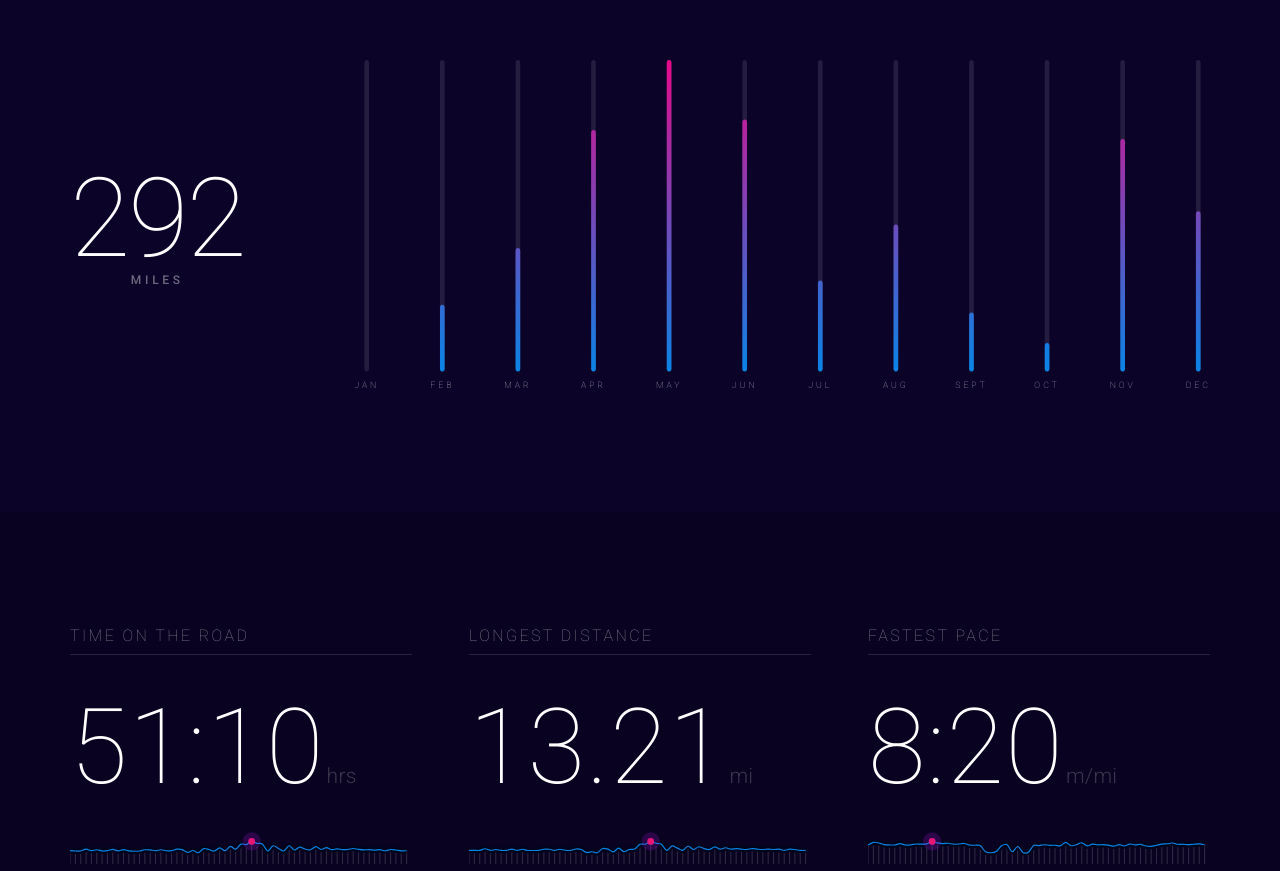
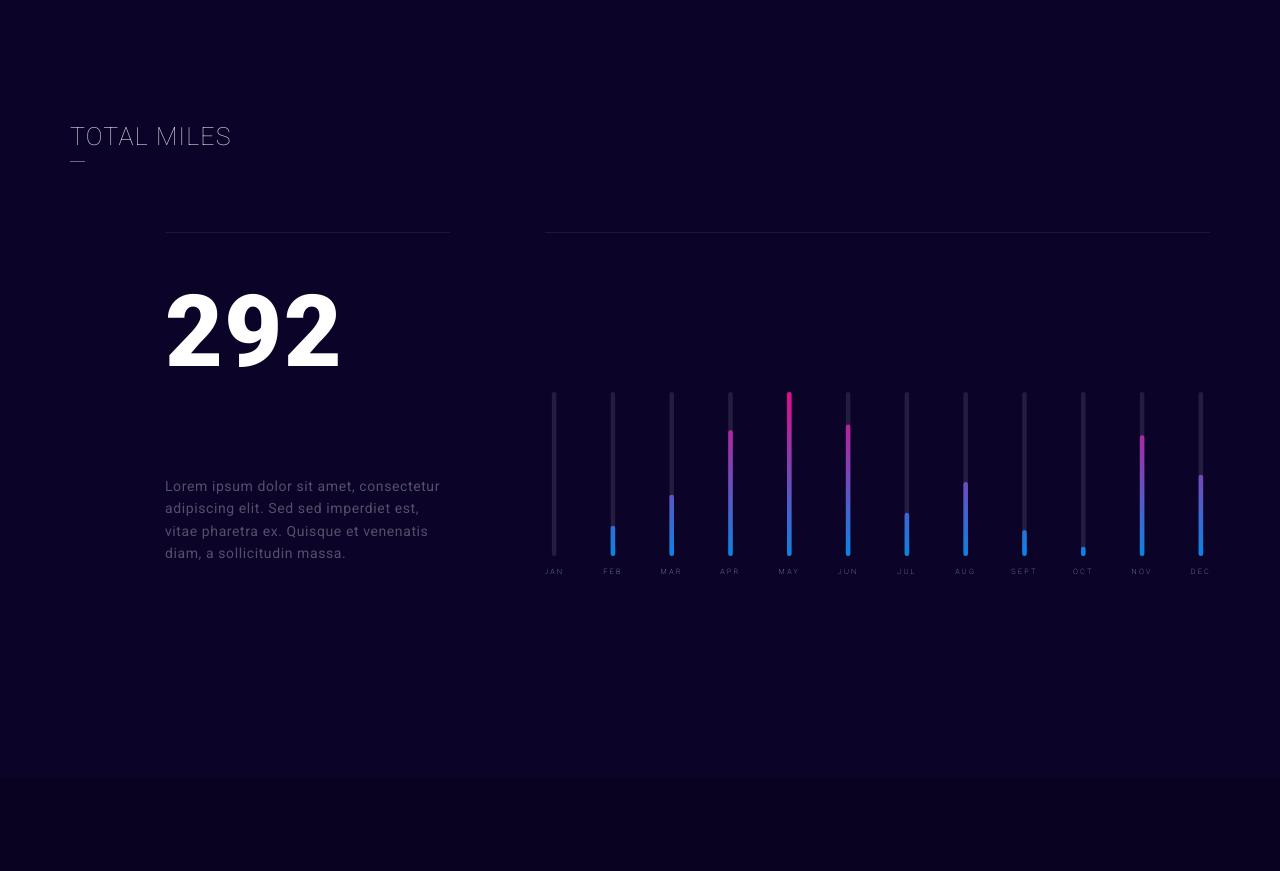
Before and after one commit to gastonfig/one-year-of-running, a website: page index.html in a window 1280 px wide. Shown: the part 1620-2491 px from the top of the page. Drawn offline with Linux system fonts and the light colour scheme.

Commit message:
Main graph layout updates + type color adjustments.

```diff
--- a/css/styles.css
+++ b/css/styles.css
@@ -399,6 +399,9 @@ th {
 body {
   font-family: 'Roboto', helvetica, arial, sans-serif; }
 
+.stats .copy, .stats_with-graph .copy, .stats_with-graph_title, .small-stats_title, .small-stats .value p {
+  -webkit-font-smoothing: antialiased; }
+
 /* TYPOGRAPHY
 ----------------------------------------------- */
 body {
@@ -409,36 +412,52 @@ ul {
   margin: 0;
   padding: 0; }
 
+a {
+  text-decoration: none;
+  transition: all 0.25s ease-in-out; }
+
 /* INTRO
 ----------------------------------------------- */
 .intro {
+  background: linear-gradient(to bottom, #0C011C 0%, #0c0329 100%); }
+
+.intro .container {
   background-size: cover;
   display: block;
   height: 100vh;
   position: relative; }
-  .intro .inner {
+  .intro .container .inner {
     left: 0;
     position: absolute;
     top: 40%;
     transform: translateY(-40%);
-    max-width: 43%; }
-  .intro h1 {
+    max-width: 80%;
+    z-index: 1; }
+    @media only screen and (min-width: 620px) {
+      .intro .container .inner {
+        max-width: 45%; } }
+  .intro .container h1 {
     color: white;
     font-weight: 100;
     letter-spacing: -.16rem;
     margin: 0 0 3.125rem 0;
     position: relative;
-    font-size: 6.875rem;
-    line-height: 7.5625rem; }
-    .intro h1 span {
+    font-size: 3.75rem;
+    line-height: 4.125rem; }
+    @media only screen and (min-width: 620px) {
+      .intro .container h1 {
+        letter-spacing: -.16rem;
+        font-size: 6.25rem;
+        line-height: 6.875rem; } }
+    .intro .container h1 span {
       font-weight: 700;
       letter-spacing: -.03em; }
-  .intro p {
+  .intro .container p {
     color: rgba(255, 255, 255, 0.45);
     font-weight: 100;
     letter-spacing: .065em;
     margin-left: 20%;
-    width: 100%;
+    width: 90%;
     font-size: 1.125rem;
     line-height: 1.51875rem; }
 
@@ -449,23 +468,17 @@ ul {
   transform: translateY(-50%); }
   .intro__chart .line {
     fill: transparent;
-    opacity: .55;
     stroke: #0984e6;
     stroke-width: 2; }
   .intro__chart .circle {
     fill: #EB176F;
     r: 2.5; }
-    .intro__chart .circle.selected {
-      r: 5;
-      fill: red; }
   .intro__chart .path {
     fill: transparent;
     stroke: rgba(230, 9, 138, 0.3);
     stroke-dasharray: 2, 2;
     stroke-width: 2; }
 
-/* META
------------------------------------------------ */
 .runs-circle {
   stroke: rgba(0, 0, 0, 0.3);
   stroke-width: 1; }
@@ -473,10 +486,10 @@ ul {
 .runs-label {
   font-weight: 100;
   letter-spacing: 0.15625rem;
-  opacity: .76;
+  opacity: .8;
   text-transform: uppercase;
-  font-size: 0.46875rem;
-  line-height: 0.46875rem; }
+  font-size: 0.5rem;
+  line-height: 0.5rem; }
 
 .miles-line, .miles-circle-bg {
   stroke-linecap: round;
@@ -484,81 +497,95 @@ ul {
   rx: 2.5;
   ry: 2.5; }
 
-/* RUN
+/* MAIN STATS
 ----------------------------------------------- */
+.stats_with-graph .value {
+  padding-top: 3.125rem;
+  float: left;
+  width: 100%; }
+  .stats_with-graph .value:before, .stats_with-graph .value:after {
+    background: rgba(255, 255, 255, 0.08);
+    content: '';
+    height: 1px;
+    position: absolute;
+    top: 0;
+    float: right;
+    width: 27.27273%; }
+  .stats_with-graph .value:before {
+    left: 0;
+    width: 27.27273%; }
+  .stats_with-graph .value:after {
+    right: 0;
+    width: 63.63636%; }
+
 .stats, .stats_with-graph {
-  padding-bottom: 7.5rem;
-  padding-top: 6.25rem;
+  padding-bottom: 12.5rem;
+  padding-top: 7.5rem;
   position: relative; }
   .stats .value p, .stats_with-graph .value p {
     color: #fff;
     display: inline-block;
-    font-weight: 100;
-    letter-spacing: -0.125rem;
-    margin: 0;
+    font-weight: 900;
+    letter-spacing: 0.0875rem;
+    margin: 0 0 0.625rem 0;
     font-size: 6.875rem;
-    line-height: 6.875rem; }
+    line-height: 6.25rem; }
     .stats .value p span, .stats_with-graph .value p span {
       display: block;
-      font-weight: 500;
-      letter-spacing: 0.23125rem;
+      font-weight: 100;
+      letter-spacing: 0.08125rem;
       text-transform: uppercase;
-      opacity: .4;
+      opacity: .3;
       text-align: center;
-      font-size: 0.75rem;
-      line-height: 0.75rem; }
-    .stats .value p.large_value, .stats_with-graph .value p.large_value {
-      font-size: 5.625rem;
-      line-height: 5.625rem; }
+      font-size: 0.8125rem;
+      line-height: 0.77187rem;
+      display: none; }
     @media only screen and (min-width: 870px) {
       .stats .value p, .stats_with-graph .value p {
-        font-size: 9.375rem;
-        line-height: 9.375rem; }
-        .stats .value p.large_value, .stats_with-graph .value p.large_value {
-          font-size: 6.875rem;
-          line-height: 6.875rem; } }
+        font-size: 6.25rem;
+        line-height: 6.25rem; } }
   .stats .inner, .stats_with-graph .inner {
-    position: relative; }
+    position: relative;
+    margin-left: 8.33333%; }
+  .stats .copy, .stats_with-graph .copy {
+    bottom: 0;
+    position: absolute;
+    float: left;
+    width: 27.27273%; }
+    .stats .copy p, .stats_with-graph .copy p {
+      color: rgba(255, 255, 255, 0.3);
+      letter-spacing: 0.0375rem;
+      font-size: 0.875rem;
+      line-height: 1.4rem; }
+
+.stats_with-graph_title, .small-stats_title {
+  color: rgba(255, 255, 255, 0.8);
+  font-weight: 100;
+  letter-spacing: 0.075rem;
+  margin-bottom: 4.375rem;
+  text-transform: uppercase;
+  font-size: 1.5625rem;
+  line-height: 1.5625rem; }
+  .stats_with-graph_title:after, .small-stats_title:after {
+    background: rgba(255, 255, 255, 0.4);
+    content: '';
+    display: block;
+    height: 1px;
+    margin-top: 0.75rem;
+    width: 0.9375rem; }
 
 .stats_with-graph .container {
   position: relative; }
 
-.stats_with-graph .value, .stats_with-graph .chart {
-  width: 100%; }
-
 @media only screen and (min-width: 767px) {
-  .stats_with-graph .value {
-    position: absolute;
-    top: 50%;
-    transform: translateY(-50%);
-    width: 25%; }
-    .stats_with-graph .value.left {
-      left: 0; }
-    .stats_with-graph .value.right {
-      right: 0;
-      text-align: right; }
   .stats_with-graph .chart {
-    width: 75%; } }
+    margin-left: 9.09091%;
+    float: right;
+    width: 63.63636%; } }
 
 @media only screen and (max-width: 870px) {
   .stats_with-graph .value {
     margin: 0.625rem 0 4.375rem 0; } }
-
-.stats_with-graph_title, .small-stats_title {
-  color: rgba(255, 255, 255, 0.5);
-  font-weight: 100;
-  letter-spacing: 2.42px;
-  margin-bottom: 4.375rem;
-  text-transform: uppercase;
-  font-size: 0.9375rem;
-  line-height: 0.9375rem; }
-  .stats_with-graph_title:after, .small-stats_title:after {
-    background: rgba(255, 255, 255, 0.17);
-    content: '';
-    display: block;
-    height: 2px;
-    margin-top: 0.75rem;
-    width: 0.75rem; }
 
 /* FEED
 ----------------------------------------------- */
@@ -591,6 +618,9 @@ ul {
 
 /* SMALL STATS
 ----------------------------------------------- */
+.small-stats {
+  padding-bottom: 11.25rem;
+  padding-top: 10rem; }
   .small-stats .value {
     margin-right: 5%;
     width: 30%; }
@@ -603,20 +633,20 @@ ul {
         width: 100%; }
         .small-stats .value:last-child {
           margin-bottom: 0; } }
-
   .small-stats .value p {
-  letter-spacing: .075rem;
+    font-weight: 100;
+    letter-spacing: .015rem;
     margin-bottom: 1.875rem;
     font-size: 5.625rem;
     line-height: 5.625rem; }
     @media only screen and (min-width: 870px) {
       .small-stats .value p {
-      letter-spacing: .005rem;
+        letter-spacing: -.005rem;
         font-size: 4.375rem;
         line-height: 4.375rem; } }
     @media only screen and (min-width: 1100px) {
       .small-stats .value p {
-      letter-spacing: .075rem;
+        letter-spacing: -.05rem;
         font-size: 6.5625rem;
         line-height: 6.5625rem; } }
     .small-stats .value p span {
@@ -688,6 +718,10 @@ ul {
     .about_copy {
       margin-bottom: 2.5rem;
       max-width: 100%; } }
+  .about_copy a {
+    color: #EB176F; }
+    .about_copy a:hover {
+      color: #0984E6; }
 
 /* FOOTER
 ----------------------------------------------- */
@@ -702,7 +736,6 @@ footer {
     font-size: 0.8125rem;
     line-height: 0.8125rem; }
   footer a {
-    color: rgba(255, 255, 255, 0.8);
-    text-decoration: none; }
+    color: rgba(255, 255, 255, 0.8); }
     footer a:hover {
       color: #EB176F; }
--- a/index.html
+++ b/index.html
@@ -8,18 +8,21 @@
         <meta name="viewport" content="width=device-width, initial-scale=1">
 
         <link rel="apple-touch-icon" href="apple-touch-icon.png">
-        <link href='https://fonts.googleapis.com/css?family=Roboto:400,100,500,300,700' rel='stylesheet' type='text/css'>
+        <link href='https://fonts.googleapis.com/css?family=Roboto:400,100,500,300,700,900' rel='stylesheet' type='text/css'>
         <link rel="stylesheet" href="css/styles.css">
     </head>
     <body ng-controller="mainCtrl" ng-cloak>
 
-    <section class="intro container">
-        <div class="inner">
-            <h1>One Year of&nbsp;Running</h1>
-            <p>An annual report and data visualization exploration of my runs in 2015.</p>
+
+    <section class="outer intro">
+        <div class="container">
+            <div class="inner">
+                <h1>One Year <br />of Running</h1>
+                <p>An annual report and data visualization exploration of my runs in 2015.</p>
+            </div>
+
+            <div class="intro__chart" linear-chart chart-data="data"></div>
         </div>
-
-        <div class="intro__chart" linear-chart chart-data="data"></div>
     </section>
 
     <section class="run stats_with-graph outer dark">
@@ -27,11 +30,15 @@
             <h3 class="stats_with-graph_title">Total Runs</h3>
 
             <div class="inner">
-                <div class="value left">
+                <div class="value">
                     <p>{{ runsSum }}<span>runs</span></p>
                 </div>
 
-                <div class="chart right">
+                <div class="copy">
+                    <p>Lorem ipsum dolor sit amet, consectetur adipiscing elit. Sed sed imperdiet est, vitae pharetra ex. Quisque et venenatis diam, a sollicitudin massa.</p>
+                </div>
+
+                <div class="chart">
                     <div runs-dots-chart chart-data="data"></div>
                 </div>
             </div>
@@ -43,11 +50,15 @@
             <h3 class="stats_with-graph_title">Total Miles</h3>
 
             <div class="inner">
-                <div class="value left">
+                <div class="value">
                     <p class="large_value">{{ distanceSum | metersToMiles | number:0 }}<span>miles</span></p>
                 </div>
 
-                <div class="chart right">
+                <div class="copy">
+                    <p>Lorem ipsum dolor sit amet, consectetur adipiscing elit. Sed sed imperdiet est, vitae pharetra ex. Quisque et venenatis diam, a sollicitudin massa.</p>
+                </div>
+
+                <div class="chart">
                     <div miles-bar-chart chart-data="data"></div>
                 </div>
             </div>
@@ -82,9 +93,11 @@
             <h2>About this Project</h2>
 
             <div class="about_copy right">
-                <p>Lorem ipsum dolor sit amet, consectetur adipiscing elit. Mauris eleifend ornare odio, sit amet tempus mauris rutrum pellentesque. Fusce venenatis ante augue, feugiat consectetur turpis eleifend vitae. Cras porttitor quis risus a hendrerit. Cras ut aliquet lectus.</p>
-                <p>Nulla vitae imperdiet ipsum. Nulla consequat mollis magna tempus lacinia. Donec pretium vulputate mi, ac consequat enim pellentesque non.</p>
-                <p>Duis ac dui quis erat commodo rhoncus. Integer nisl tellus, sagittis laoreet rutrum et, hendrerit in magna. Aenean nec tempus justo, vitae faucibus felis. Sed imperdiet orci dignissim mi porttitor, at finibus massa feugiat. Nam dignissim scelerisque elit.</p>
+                <p>I took an interest in running in 2014 and <a href="http://gastonfig.com/my-first-race/" target="_blank">ran my first</a> race that year. I didn't make myself promises for 2015 but tried to run more overall and have fun at.</p>
+                <!-- <p>In 2015 running became more of a fun thing to do during in the weekends, most times pushing my daughter on her stroller.</p> -->
+
+                <h3>Meta</h3>
+                <p>I tracked all my activities using the <a href="https://www.strava.com/" target="_blank">Strava app</a>. I also wrote a quick Python script to export and format the data for easy manipulation and visualization. All the visualizations were built using <a href="http://d3js.org/" target="_blank">D3.js</a> with a little help from <a href="https://angularjs.org/" target="_blank">Angular.js</a>. The rest is just good old HTML and CSS.</p>
             </div>
 
             <div class="third left">
--- a/scss/main.scss
+++ b/scss/main.scss
@@ -27,13 +27,19 @@ ul {
 	padding: 0;
 }
 
+a {
+	text-decoration: none;
+	transition: all 0.25s ease-in-out;
+}
 
 /* INTRO
 ----------------------------------------------- */
+.intro {
+	background: linear-gradient(to bottom, #0C011C 0%,#0c0329 100%);
+}
 
-.intro {
+.intro .container {
 	// background: $bg-color url('/images/hero.jpg') no-repeat center;
-	// background: $bg-color;
 	background-size: cover;
 	display: block;
 	height: 100vh;
@@ -44,7 +50,12 @@ ul {
 		position: absolute;
 		top: 40%;
 		transform: translateY(-40%);
-		max-width: 43%;
+		max-width: 80%;
+		z-index: 1;
+
+		@include breakpoint(phone-mid, min) {
+			max-width: 45%;
+		}
 	}
 
 	h1 {
@@ -53,7 +64,12 @@ ul {
 		letter-spacing: -.16rem;
 		margin: 0 0 to-rem(50) 0;
 		position: relative;
-		@include type-size(110, 1.1, true);
+		@include type-size(60, 1.1, true);
+
+		@include breakpoint(phone-mid, min) {
+			letter-spacing: -.16rem;
+			@include type-size(100, 1.1, true);
+		}
 
 		span {
 			font-weight: 700;
@@ -83,7 +99,7 @@ ul {
 		font-weight: 100;
 		letter-spacing: .065em;
 		margin-left: 20%;
-		width: 100%;
+		width: 90%;
 
 		@include type-size(18, 1.35, true);
 
@@ -98,7 +114,7 @@ ul {
 
 	.line {
 		fill: transparent;
-		opacity: .55;
+		// opacity: .55;
 		stroke: darken($accent-color, 0%);
 		stroke-width: 2;
 		// stroke-dasharray: 4, 2;
@@ -108,10 +124,10 @@ ul {
 		fill: $accent-contrast;
 		r: 2.5;
 
-		&.selected {
-			r: 5;
-			fill: red;
-		}
+		// &.selected {
+		// 	r: 5;
+		// 	fill: red;
+		// }
 	}
 
 	.path {
@@ -123,51 +139,6 @@ ul {
 	}
 }
 
-/* META
------------------------------------------------ */
-// .meta {
-//     // background: $bg-color-light;
-//     display: inline-block;
-//     // position: absolute;
-//     width: 100%;
-//     // height: 10vh;
-//     // left: 0;
-//     // bottom: 0%;
-
-//     padding: to-rem(30) 0;
-
-//     ul {
-//     	display: inline-block;
-// 	    width: 100%;
-//     }
-
-//     li {
-//     	color: #fff;
-//     	float: left;
-//     	font-weight: 700;
-//     	letter-spacing: -.15rem;
-//     	text-align: center;
-//     	width: 33.33%;
-
-// 		@include type-size(70);
-// 		@extend %primary-mono;
-
-// 		&:last-child {
-// 			// width: 100%;
-// 		}
-//     }
-
-//     span {
-//     	display: block;
-//     	clear: both;
-//     	font-weight: 400;
-//     	letter-spacing: .12rem;
-//     	text-transform: uppercase;
-// 		@include type-size(13);
-//     }
-// }
-
-
 .runs-circle {
 	stroke: rgba(0, 0, 0, .3);
 	stroke-width: 1;
@@ -176,9 +147,9 @@ ul {
 .runs-label {
 	font-weight: 100;
 	letter-spacing: to-rem(2.5);
-	opacity: .76;
+	opacity: .8;
 	text-transform: uppercase;
-	@include type-size(7.5);
+	@include type-size(8);
 }
 
 .miles-line, .miles-circle-bg {
@@ -189,47 +160,119 @@ ul {
 }
 
 
-/* RUN
+/* MAIN STATS
 ----------------------------------------------- */
+.stats_with-graph {
+	.value {
+		padding-top: to-rem(50);
+		@include columns(11, 11);
+
+		&:before, &:after {
+			background: rgba(#ffffff, .08);
+			content: '';
+			height: 1px;
+			position: absolute;
+			top: 0;
+
+			@include columns(3, 11, right);
+		}
+
+		&:before {
+			left: 0;
+			width: columns(3, 11);
+		}
+
+		&:after {
+			right: 0;
+			width: columns(7, 11);
+		}
+	}
+}
+
 .stats, .stats_with-graph {
-	padding-bottom: to-rem(120);
-	padding-top: to-rem(100);
+	padding-bottom: to-rem(200);
+	padding-top: to-rem(120);
 	position: relative;
 
-	.value p {
+	.value {
+
+		p {
 			color: #fff;
 			display: inline-block;
-		font-weight: 100;
-		letter-spacing: to-rem(-2);
-		margin: 0;
-		@include type-size(110);
+			font-weight: 900;
+			letter-spacing: to-rem(1.4);
+			margin: 0 0 to-rem(10) 0;
+
+			@include type-size(110, 100);
 
 			span {
 				display: block;
-			font-weight: 500;
-			letter-spacing: to-rem(3.7);
+				font-weight: 100;
+				letter-spacing: to-rem(1.3);
 				text-transform: uppercase;
-			opacity: .4;
+				opacity: .3;
 				text-align: center;
-			@include type-size(12);
+
+				@include type-size(13, .95, true);
+
+				display: none;
 			}
 
 			&.large_value {
-			@include type-size(90);
+				// @include type-size(90);
 			}
 
 			@include breakpoint(tablet-portrait, min) {
-			@include type-size(150);
+				@include type-size(100, 1, true);
 
 				&.large_value {
-				@include type-size(110);
+					// @include type-size(120, 1, true);
+				}
 			}
 		}
 	}
 
 	.inner {
 		position: relative;
+		margin-left: columns(1, 12);
+
 		@extend .container_after;
+	}
+
+	.copy {
+		bottom: 0;
+		position: absolute;
+
+		@include columns(3, 11);
+		@extend %antialias;
+
+		p {
+			color: rgba(#ffffff, .3);
+			// font-weight: 300;
+			letter-spacing: to-rem(0.6);
+			@include type-size(14, 1.6, true);
+		}
+	}
+}
+
+// Title
+.stats_with-graph_title {
+	color: rgba(#ffffff, .8);
+	font-weight: 100;
+	letter-spacing: to-rem(1.2);
+	margin-bottom: to-rem(70);
+	text-transform: uppercase;
+
+	@extend %antialias; // TODO: Only apply to HD screens
+	@include type-size(25);
+
+	&:after {
+		background: rgba(#ffffff, .4);
+		content: '';
+		display: block;
+		height: 1px;
+		margin-top: to-rem(12);
+		width: to-rem(15);
 	}
 }
 
@@ -239,28 +282,30 @@ ul {
 	}
 
 	.value, .chart {
-		width: 100%;
+		// width: 100%;
 	}
 
 	@include breakpoint(phone-big, min) {
 		.value {
-			position: absolute;
-			top: 50%;
-			transform: translateY(-50%);
-			width: 25%;
+			// position: absolute;
+			// left: 0;
+			// top: 50%;
+			// transform: translateY(-50%);
+			// width: 28%;
 
 			&.left {
-				left: 0;
+				// left: 0;
 			}
 
 			&.right {
-				right: 0;
-				text-align: right;
+				// right: 0;
+				// text-align: right;
 			}
 		}
 
 		.chart {
-			width: 75%;
+			margin-left: columns(1, 11);
+			@include columns(7, 11, right);
 		}
 	}
 
@@ -268,25 +313,6 @@ ul {
 		.value {
 			margin: to-rem(10) 0 to-rem(70) 0;
 		}
-	}
-}
-
-.stats_with-graph_title {
-	color: rgba(#ffffff, .5);
-	font-weight: 100;
-	letter-spacing: 2.42px;
-	margin-bottom: to-rem(70);
-	text-transform: uppercase;
-
-	@include type-size(15);
-
-	&:after {
-		background: rgba(#ffffff, .17);
-		content: '';
-		display: block;
-		height: 2px;
-		margin-top: to-rem(12);
-		width: to-rem(12);
 	}
 }
 
@@ -336,6 +362,9 @@ ul {
 /* SMALL STATS
 ----------------------------------------------- */
 .small-stats {
+	padding-bottom: to-rem(180);
+	padding-top: to-rem(160);
+
 	.value {
 		@include columns-gutter(3, 5);
 
@@ -354,23 +383,25 @@ ul {
 	}
 
 	.value p {
-		letter-spacing: .075rem;
+		font-weight: 100;
+		letter-spacing: .015rem;
 		margin-bottom: to-rem(30);
 
 		@include type-size(90);
+		@extend %antialias;
 
 		// @include breakpoint(phone-mid, max) {
 		// 	@include type-size(110);
 		// }
 
 		@include breakpoint(tablet-portrait, min) {
-			letter-spacing: .005rem;
+			letter-spacing: -.005rem;
 
 			@include type-size(70);
 		}
 
 		@include breakpoint(1100, min) {
-			letter-spacing: .075rem;
+			letter-spacing: -.05rem;
 
 			@include type-size(105);
 		}
@@ -470,6 +501,14 @@ ul {
 		margin-bottom: to-rem(40);
 		max-width: 100%;
 	}
+
+	a {
+		color: $accent-contrast;
+
+		&:hover {
+			color: $accent-color;
+		}
+	}
 }
 
 /* FOOTER
@@ -488,7 +527,6 @@ footer {
 
 	a {
 		color: rgba(#ffffff, .8);
-		text-decoration: none;
 
 		&:hover {
 			color: $accent-contrast;
```
Also changed, not shown: scss/modules/_mixins.scss (+9 -0 lines), src/js/app.js (+14 -22 lines), js/scripts.min.js. Lines whose indentation alone changed are shown as unchanged.
